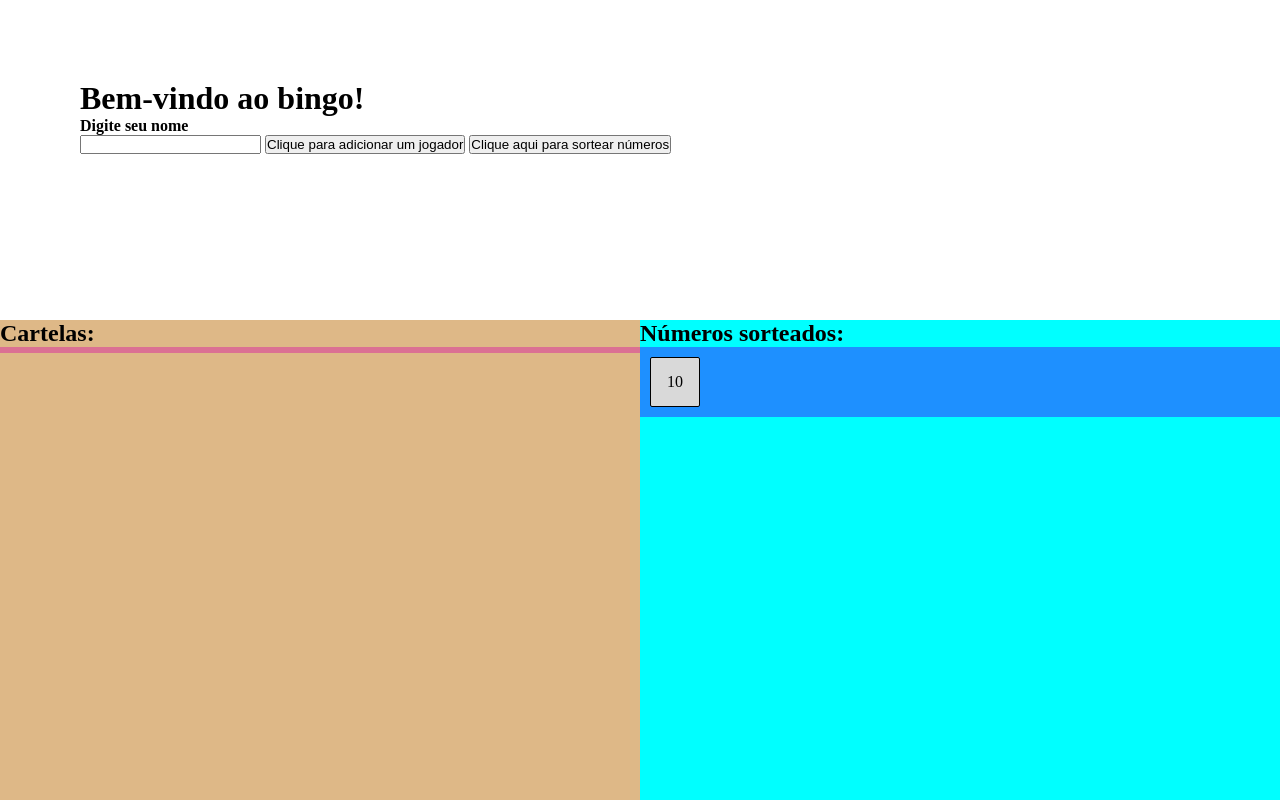
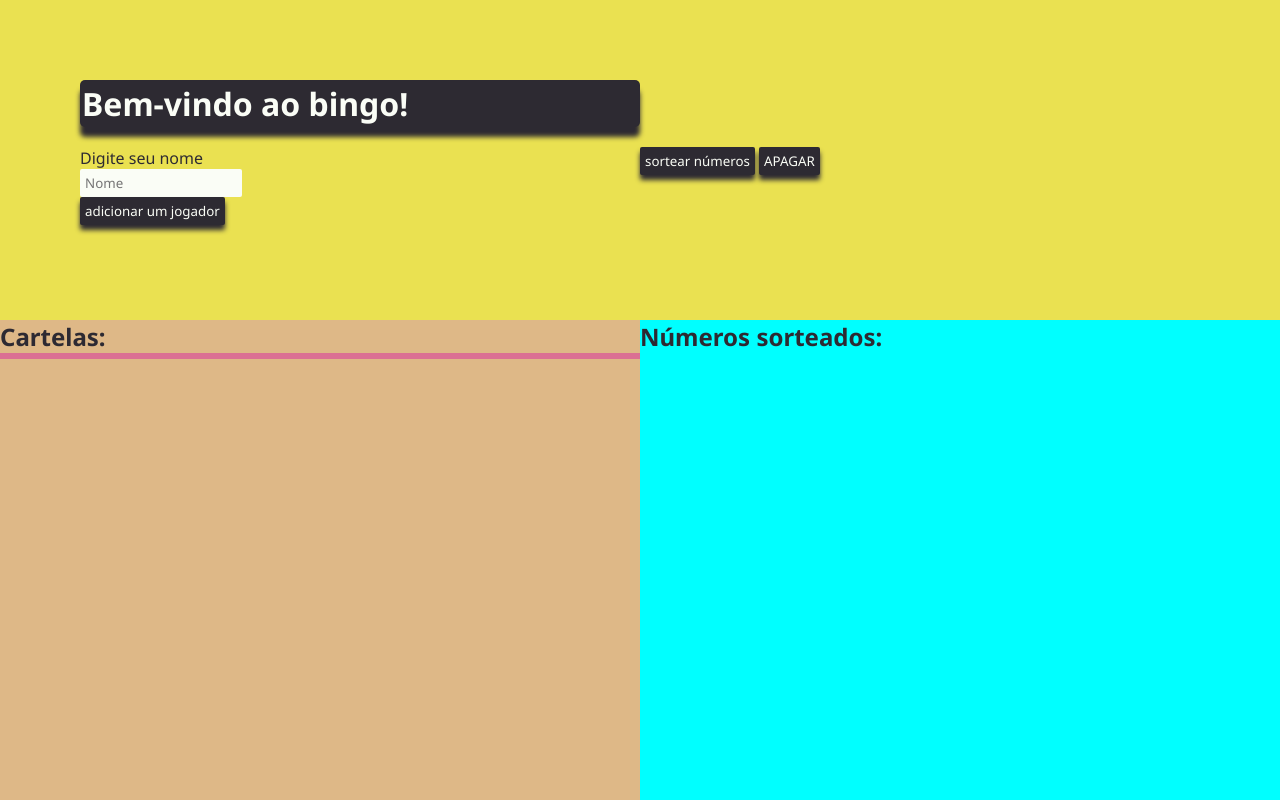
Before and after one commit to andreihmmm/Bingo, a plain HTML site: page index.html in a window 1280 px wide. Drawn offline with Linux system fonts and the light colour scheme.

Commit message:
Add files via upload

```diff
--- a/index.css
+++ b/index.css
@@ -1,7 +1,11 @@
+@import url('https://fonts.googleapis.com/css2?family=Noto+Sans:wght@400;700&display=swap');
+
 * {
     margin: 0;
     padding: 0;
     box-sizing: border-box;
+    font-family: 'Noto Sans', sans-serif;
+    color: #2D2A32;
 }
 
 body {
@@ -9,8 +13,55 @@ body {
 }
 
 header {
+    background-color: #EAE151;
     padding: 10vh;
     min-height: 40vh;
+}
+
+h1 {
+    font-weight: 800;
+    color: #FAFDF6;
+    width: 50%;
+    background-color: #2D2A32;
+    box-shadow: 0px 10px 5px #2D2A32;
+    margin-bottom: 20px;
+    border-radius: 5px;
+    padding: 2px;
+}
+
+#nomes {
+    background-color: #FAFDF6;
+    border-style: none;
+    padding: 5px;
+    border-radius: 2px;
+    outline: none;
+}
+
+#entradas {
+    display: flex;
+}
+
+#header-esquerda,
+#header-direita {
+    width: 50%;
+}
+
+#header-esquerda {
+    display: flex;
+    flex-direction: column;
+    align-items: flex-start;
+    justify-content: center;
+}
+
+button {
+    background-color: #2D2A32;
+    color: #FAFDF6;
+    border-style: none;
+    padding: 5px;
+    border-radius: 2px;
+    box-shadow: 0px 5px 5px #2D2A32;
+    cursor: pointer;
+
 }
 
 main {
@@ -36,10 +87,16 @@ div#cartelas {
     border: solid 1px;
     margin: 3px;
     padding: 10px;
-    background-color: blueviolet;
+    background-color: #d9d9d9;
     display: flex;
     flex-direction: column;
     align-items: center;
+}
+
+.tabela h4 {
+    display: table-cell;
+    letter-spacing: 20px;
+    padding-left: 22px;
 }
 
 table {
@@ -71,8 +128,8 @@ div#direita {
 
 .s {
     margin: 10px;
-    height: 50px;
-    width: 50px;
+    height: 40px;
+    width: 40px;
     background-color: #d9d9d9;
     display: flex;
     border: solid 1px;
@@ -80,3 +137,7 @@ div#direita {
     justify-content: center;
     align-items: center;
 }
+
+.acertou {
+    background-color: greenyellow;
+}
--- a/index.html
+++ b/index.html
@@ -13,21 +13,28 @@
 <body>
     <header>
         <h1>Bem-vindo ao bingo!</h1>
-        <h4>Digite seu nome</h4>
-        <input type="text" id="nomes">
-        <button id="addJogador" onclick="gerarCartela()">Clique para adicionar um jogador</button>
-        <button id="Sortear" onclick="gerarNumeros()">Clique aqui para sortear números</button>
+        <div id="entradas">
+            <div id="header-esquerda">
+                <label for="nomes"> Digite seu nome</label>
+                <input type="text" id="nomes" placeholder="Nome">
+                <button id="addJogador" onclick="gerarCartela()">adicionar um jogador</button>
+            </div>
+            <div id="header-direita">
+                <button id="Sortear" onclick="jogar()">sortear números</button>
+                <button id="reiniciar" onclick="apagar()">APAGAR</button>
+            </div>
+        </div>
     </header>
     <main>
         <div id="esquerda">
             <h2>Cartelas:</h2>
             <div id="cartelas">
+
             </div>
         </div>
         <div id="direita">
             <h2>Números sorteados:</h2>
             <section id="numeros">
-                <section class="s">10</section>
             </section>
         </div>
     </main>
--- a/index.js
+++ b/index.js
@@ -1,11 +1,17 @@
 function gerarCartela() {
     //seleciona o nome no input, declara o espaco onde as cartelas vao ficar
-    var nome = document.getElementById('nomes').value;
+    var nome = document.getElementById('nomes').value
+    if (nome == '') {
+        alert('insira um nome po');
+        return
+    }
     var espacoCartelas = document.getElementById('cartelas');
 
     //cria uma seçao tabela para conter a tabela
     var tabela = document.createElement('section');
     var bingo = document.createElement('h4');
+    var nomeTn = document.createTextNode(nome)
+    tabela.appendChild(nomeTn);
 
     //deixa bingo escrito na parte de cima da seçao tabela
     bingo.textContent = "BINGO";
@@ -99,49 +105,39 @@ function gerarCartela() {
 
         tabela.appendChild(corpoTabela);
     }
+    var vazio = document.getElementById('nomes');
+    vazio.value = ''
 }
 
-
 function jogar() {
-    var quantidadeJogadores = document.querySelectorAll('.tabela').length;
     var resultados = document.getElementById("numeros");
-
+    console.log(resultados)
     var numerosJaSorteados = [];
-    //SELECIONA OS NUMEROS
-    var tdArray = Array.from(document.querySelectorAll("#cartelas > section > table > tbody > tr > td"));
-    var textArray = tdArray.map(function (td) {
-        return td.textContent;
-    });
-    alert(textArray.join(", "));
+    var totalNumeros = 75;
+    var tdElements = document.querySelectorAll('td');
+    console.log(tdElements);
 
 
-    while (numerosJaSorteados.length < 76) {
-
-        var numeroSorteado = Math.floor(Math.random() * 75) + 1;
+    while (numerosJaSorteados.length < totalNumeros) {
+        var numeroSorteado = Math.floor(Math.random() * totalNumeros) + 1;
 
         if (numerosJaSorteados.includes(numeroSorteado)) {
-
             console.log("repetido");
-
         } else {
-
             numerosJaSorteados.push(numeroSorteado);
             var campoNumero = document.createElement('section');
             campoNumero.classList.add('s');
-            campoNumero.id = numeroSorteado
+            campoNumero.id = numeroSorteado;
             var textN = document.createTextNode(numeroSorteado);
             resultados.appendChild(campoNumero);
             campoNumero.appendChild(textN);
+        }
+    }
+}
 
-            if (tdArray.includes(numeroSorteado)) {
-                var numerosCartela = document.querySelectorAll("#cartelas .tabela td[id='#" + numeroSorteado.toString() + "']");
-                // Faça algo com os elementos numerosCartela selecionados
-                numerosCartela.classList.add('acertou')
-            }
-
-
-        }
-
-    }
-
+function apagar() {
+    var resultados = document.getElementById("numeros");
+    resultados.innerHTML = "";
+    var cartelas = document.getElementById('cartelas')
+    cartelas.innerHTML = '';
 }
```
